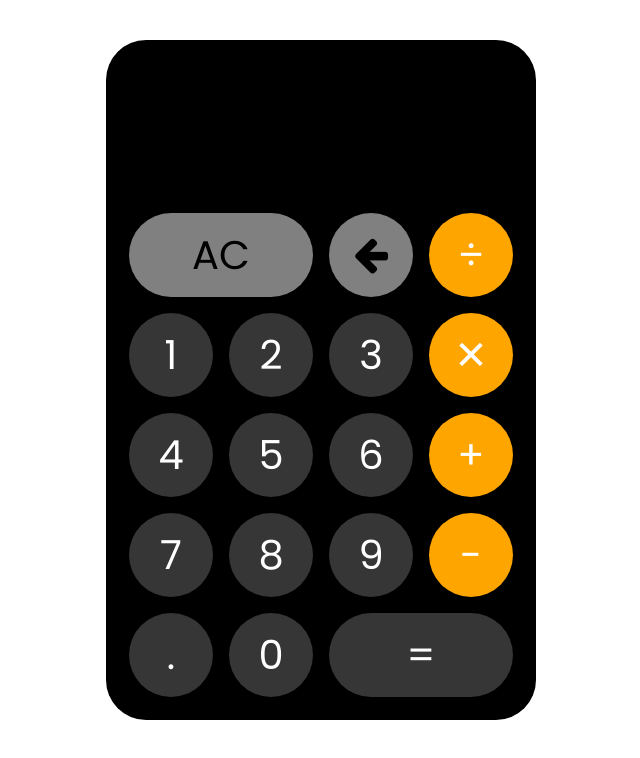
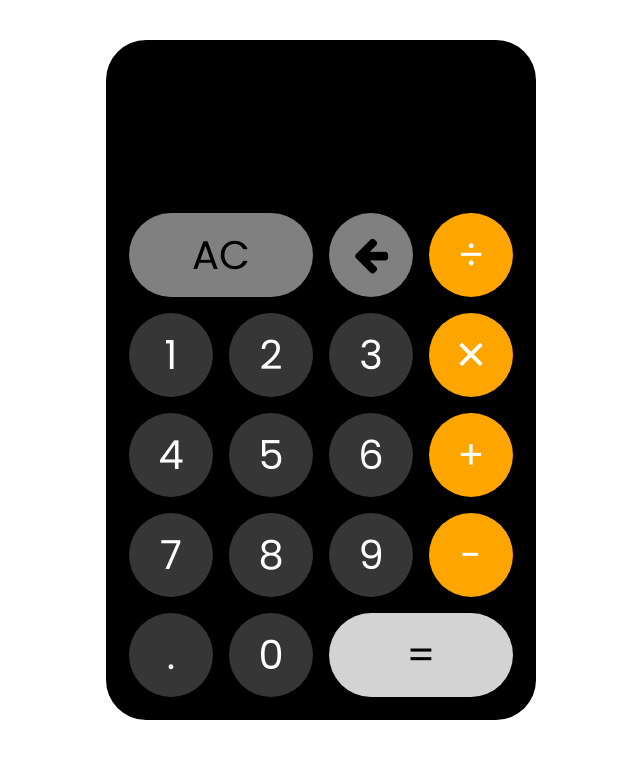
Before and after one commit to KvsMahesh/Calculator, a plain HTML site: page index.html in a window 1280 px wide. Shown: the whole page, without its empty margins (319-959 px from the left). Drawn offline with Linux system fonts and the light colour scheme.

Commit message:
Update styles.css

```diff
--- a/styles.css
+++ b/styles.css
@@ -41,6 +41,11 @@
     border: 0;
     background-color: orange;
   }
+  .calculator-grid .equl{
+    border: 0;
+    background-color: lightgray;
+    color: black;
+  }
   .calculator-grid .gray{
     border: 0;
     background-color: gray;
```
